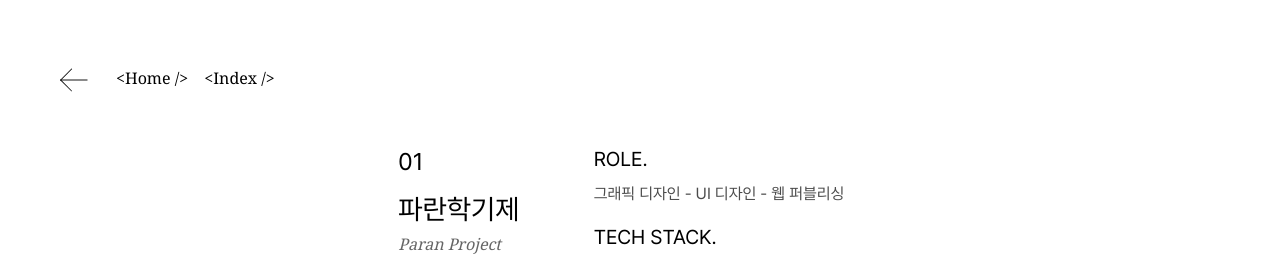
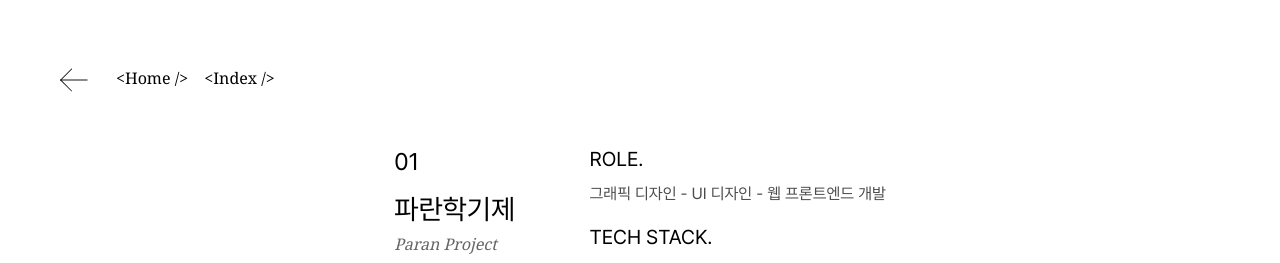
Before and after one commit to 2-hs2/portfolio24, a Next.js app: page /detail/1 in a window 1280 px wide. Shown: the top 263 px of the page. Built offline with nearby package versions, Linux system fonts and the light colour scheme.

Commit message:
fix : 데이터 수정

```diff
--- a/app/components/main/mainSection2.tsx
+++ b/app/components/main/mainSection2.tsx
@@ -107,7 +107,7 @@ const MainSection2 = ({
                     래브라도랩스 프론트팀 인턴 (23.01 - 23.04)
                   </span>
                   <span className="opacity-70">
-                    플리트소프트 프론트팀 인턴 (24.01 -)
+                    플리트소프트 프론트팀 인턴 (24.01 - 24.06)
                   </span>
                 </div>
                 <div className="flex flex-col mobile:items-center laptop:items-center">
--- a/app/data/detailSection1Data.ts
+++ b/app/data/detailSection1Data.ts
@@ -3,7 +3,7 @@ export const detailSection1Data = [
     title: "파란학기제",
     titleEn: "Paran Project",
     period: "{2022.03 - 2022.06}",
-    role: "그래픽 디자인 - UI 디자인 - 웹 퍼블리싱",
+    role: "그래픽 디자인 - UI 디자인 - 웹 프론트엔드 개발",
     techStack: [
       "Design : Illustrator, Xd, Figma",
       "FrontEnd : HTML, CSS, JavaScript, React, Typescript",
@@ -69,7 +69,7 @@ export const detailSection1Data = [
     title: "플리트소프트 인턴",
     titleEn: "Plitsoft Intern",
     period: "{2024.01 - 2024.06}",
-    role: "웹 프론트엔드 개발",
+    role: "웹 및 모바일 프론트엔드 개발",
     techStack: [
       "FrontEnd : HTML, CSS, JavaScript, React, Typescript, Next.js, Stackflow, Turbo, TailwindCSS",
     ],
```
